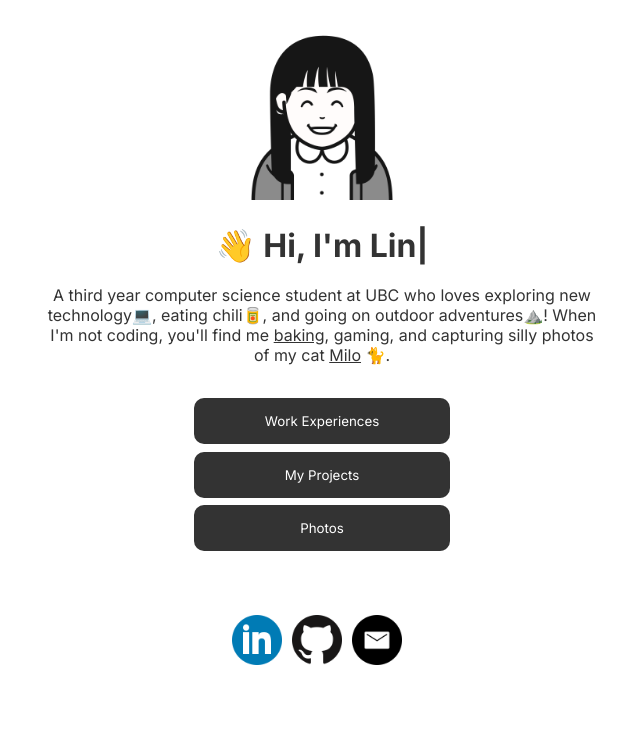
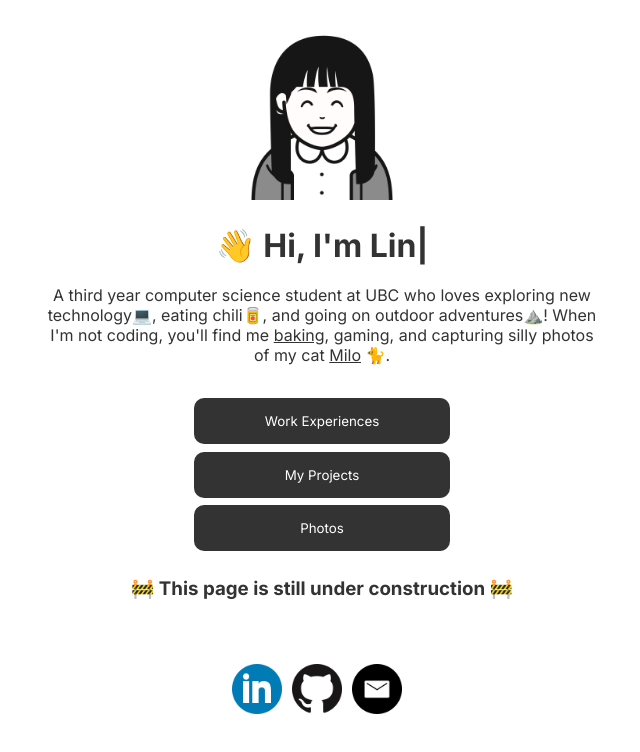
Before and after one commit to lhan0903/Milo, a React (Create React App) app: page / in a window 1280 px wide. Shown: the top 752 px of the page, without its empty margins (318-958 px from the left). Built offline with nearby package versions, Linux system fonts and the light colour scheme.

Commit message:
added message to home page

```diff
--- a/src/App.js
+++ b/src/App.js
@@ -9,6 +9,7 @@ function App() {
         <img src={logo} alt="linda-logo" className="logo" />
         < Introduction />
         < Navbar />
+        <h3 className="message">🚧 This page is still under construction 🚧</h3>
         < Icons />
     </div>
   );
--- a/src/index.css
+++ b/src/index.css
@@ -15,7 +15,8 @@
   margin-right: auto;
 }
 
-.introduction {
+/* TODO - remove .message below once website is complete */
+.introduction, .message{
   text-align: center;
   padding-top: 2%;
   padding-left: 28%;
```
Also changed, not shown: 1 other file (tests, documents, lock files or other folders).
